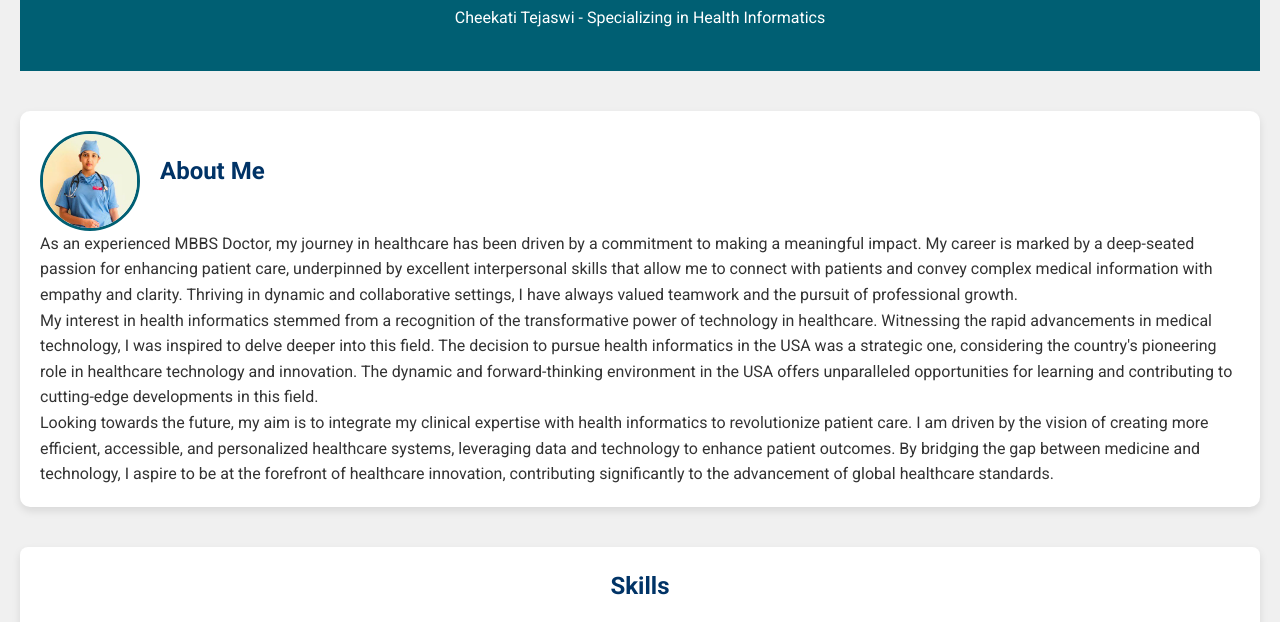
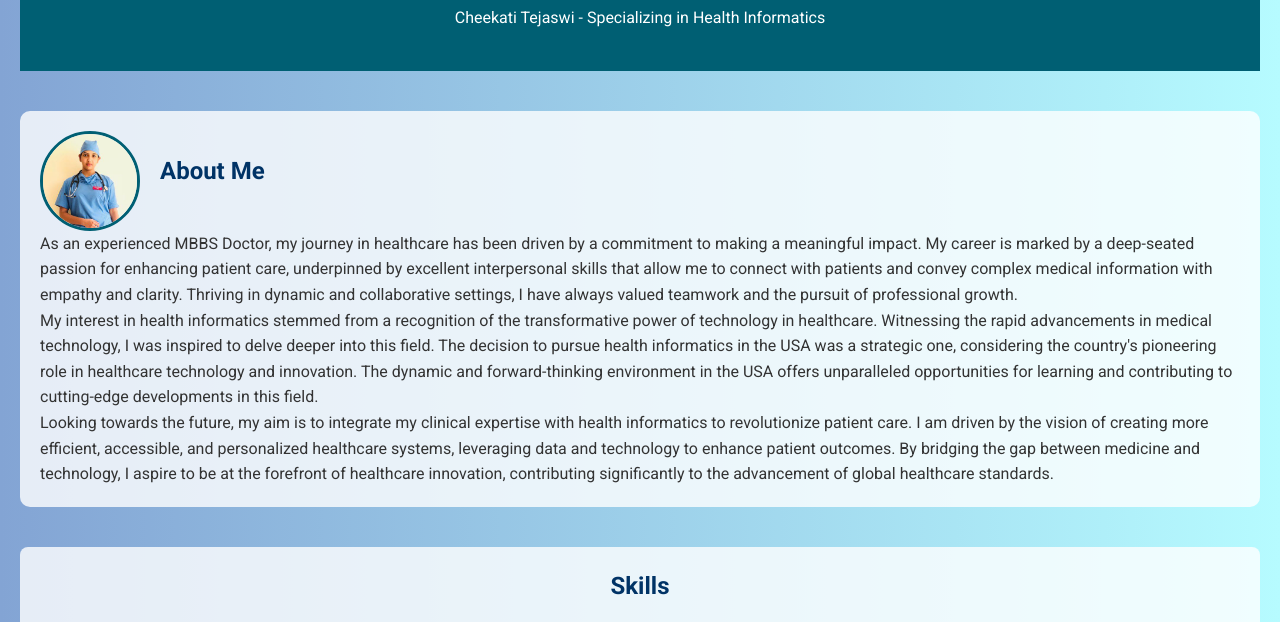
Before and after one commit to drtejaswi/portfolio, a plain HTML site: page index.html in a window 1280 px wide. Shown: the part 126-748 px from the top of the page. Drawn offline with Linux system fonts and the light colour scheme.

Commit message:
Add files via upload

```diff
--- a/styles.css
+++ b/styles.css
@@ -9,7 +9,7 @@ body {
     font-family: 'Roboto', sans-serif;
     line-height: 1.6;
     color: #333;
-    background-color: #f0f0f0; /* Soft background color */
+    background: linear-gradient(to right, #83a4d4, #b6fbff); /* Soft blue gradient */
     padding: 20px;
 }
 
@@ -51,10 +51,9 @@ h1, h2 {
     align-items: center;
     margin-top: 40px;
     flex-wrap: wrap;
-    background-color: #ffffff; /* White background for content sections */
+    background-color: rgba(255, 255, 255, 0.8); /* Slightly transparent white */
     padding: 20px;
     border-radius: 10px;
-    box-shadow: 0 4px 8px rgba(0, 0, 0, 0.1); /* Subtle shadow for depth */
 }
 
 .profile-pic {
@@ -73,11 +72,10 @@ h1, h2 {
 
 /* Other Sections */
 section {
-    background-color: #ffffff;
+    background-color: rgba(255, 255, 255, 0.8);
     padding: 20px;
     margin-top: 40px;
     border-radius: 8px;
-    box-shadow: 0 4px 8px rgba(0, 0, 0, 0.1);
 }
 
 /* Footer Styles */
```
